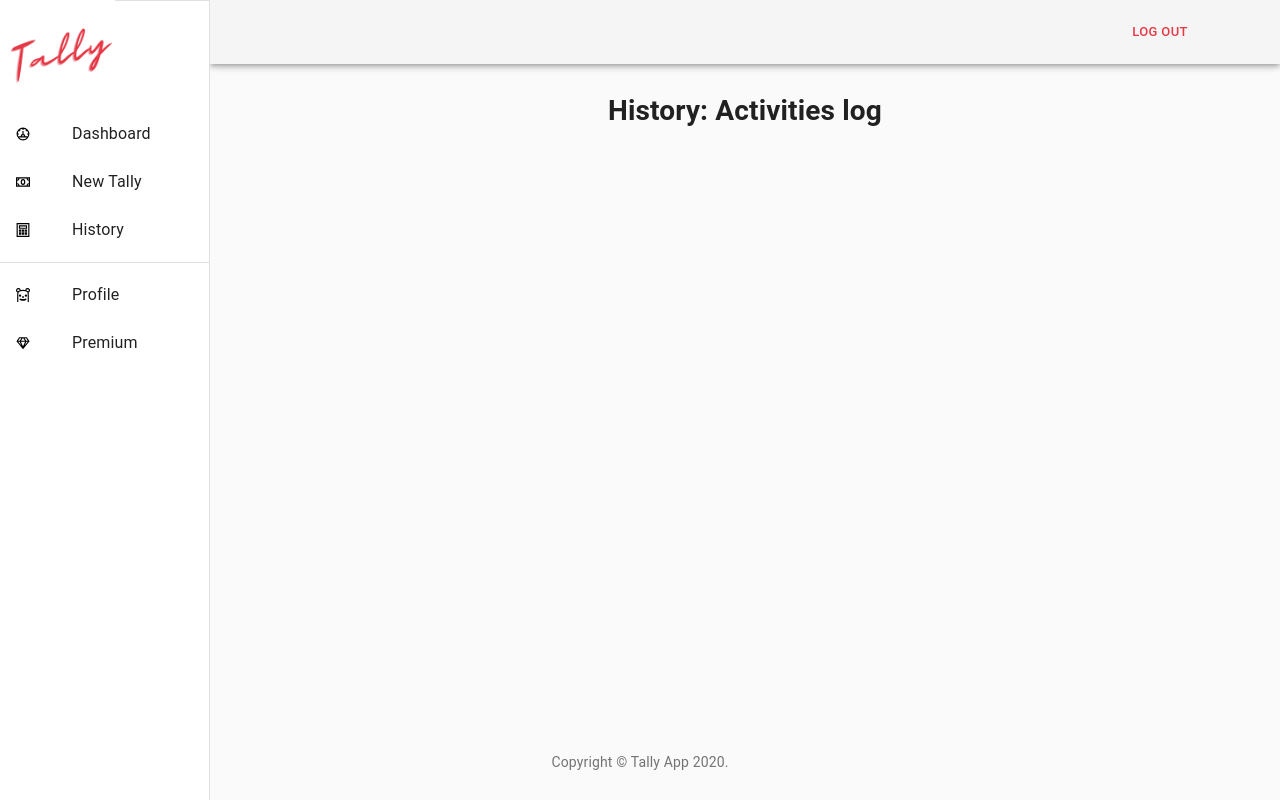
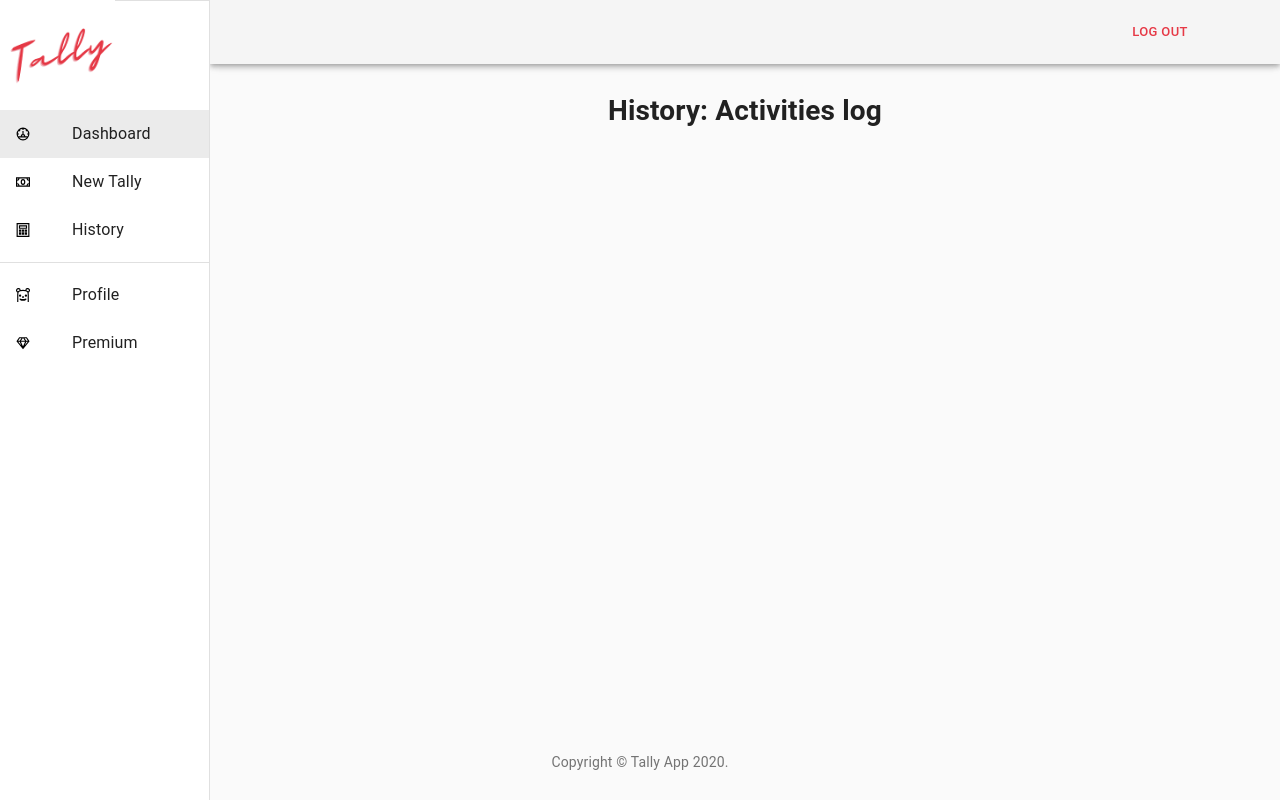
Before and after one commit to awalemandi/tally, a React (Create React App) app: page /home/history in a window 1280 px wide. Built offline with nearby package versions, Linux system fonts and the light colour scheme.

Commit message:
passed listIndex as props to ListItem

```diff
--- a/src/components/layout/Navbar.tsx
+++ b/src/components/layout/Navbar.tsx
@@ -84,14 +84,21 @@ const useStyles = makeStyles(theme => ({
 	},
 }));
 
+export const Navbar = () => {
+	const classes = useStyles();
+	const theme = useTheme();
+	const [mobileOpen, setMobileOpen] = React.useState(false);
+	const [selectedIndex, setSelectedIndex] = React.useState(0);
+
 	interface ListItemLinkProps {
 		icon?: React.ReactElement;
 		primary: string;
 		to: string;
+		listIndex: number;
 	}
 
 	const ListItemLink = (props: ListItemLinkProps) => {
-	const { icon, primary, to } = props;
+		const { icon, primary, to, listIndex } = props;
 
 		const renderLink = React.useMemo(
 			() =>
@@ -103,19 +110,17 @@ const ListItemLink = (props: ListItemLinkProps) => {
 
 		return (
 			<li>
-			<ListItem button component={renderLink}>
+				<ListItem
+					button
+					component={renderLink}
+					selected={listIndex === selectedIndex}
+				>
 					{icon ? <ListItemIcon>{icon}</ListItemIcon> : null}
 					<ListItemText primary={primary} />
 				</ListItem>
 			</li>
 		);
 	};
-
-export const Navbar = () => {
-	const classes = useStyles();
-	const theme = useTheme();
-	const [mobileOpen, setMobileOpen] = React.useState(false);
-	const [selectedIndex, setSelectedIndex] = React.useState(0);
 
 	const handleListItemClick = (
 		event: React.MouseEvent<HTMLDivElement, MouseEvent>,
@@ -140,6 +145,7 @@ export const Navbar = () => {
 					to='/home/dashboard'
 					primary='Dashboard'
 					icon={<GrDashboard />}
+					listIndex={0}
 				/>
 				{/* <ListItem
 					// component={Link}
@@ -157,11 +163,13 @@ export const Navbar = () => {
 					to='/home/newtally'
 					primary='New Tally'
 					icon={<GrCurrency />}
+					listIndex={1}
 				/>
 				<ListItemLink
 					to='/home/history'
 					primary='History'
 					icon={<GrCalculator />}
+					listIndex={2}
 				/>
 			</List>
 			<Divider />
@@ -170,11 +178,13 @@ export const Navbar = () => {
 					to='/home/profile'
 					primary='Profile'
 					icon={<GrGremlin />}
+					listIndex={3}
 				/>
 				<ListItemLink
 					to='/home/premium'
 					primary='Premium'
 					icon={<GrDiamond />}
+					listIndex={4}
 				/>
 			</List>
 		</div>
```
Also changed, not shown: 1 other file (tests, documents, lock files or other folders). Lines whose indentation alone changed are shown as unchanged.
